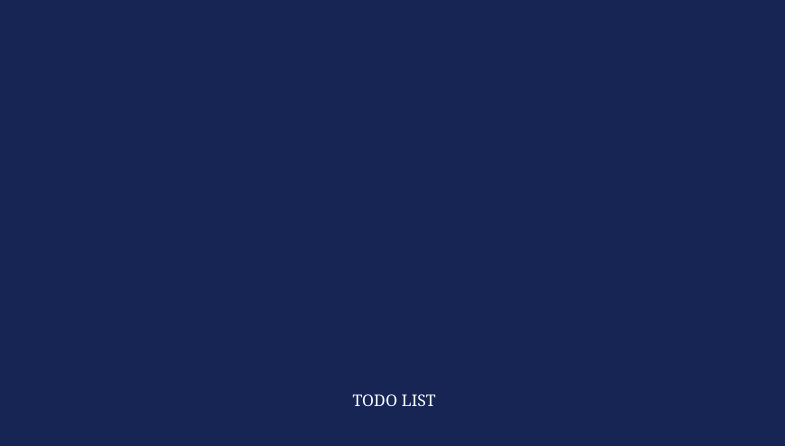
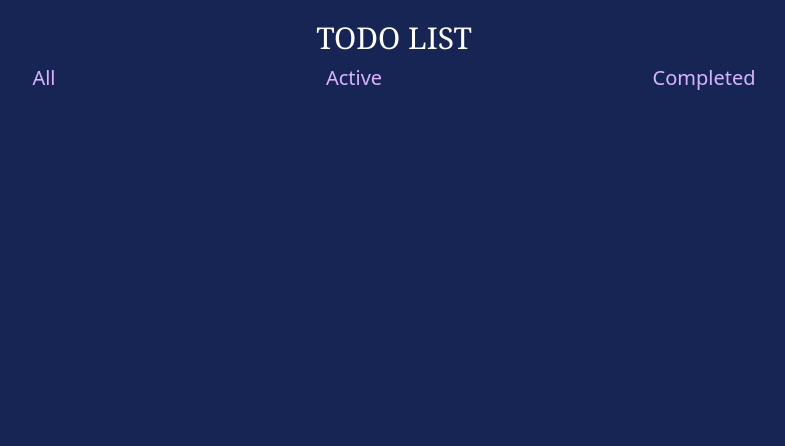
Before and after one commit to faizan619/TypeScript_Tailwind_Projects, a React (Vite) app: page / in a window 1280 px wide. Shown: the top 446 px of the page, without its empty margins (246-1031 px from the left). Built offline with nearby package versions, Linux system fonts and the light colour scheme.

Commit message:
create UI of Todo List

```diff
--- a/src/App.tsx
+++ /dev/null
@@ -1,9 +0,0 @@
-function App() {
-  return (
-    <div className="min-h-[100vh] max-h-[100%] bg-blue-950 flex justify-center items-center">
-      <h1 className="text-white uppercase font-serif">Todo List</h1>
-    </div>
-  )
-}
-
-export default App
--- /dev/null
+++ b/src/Todo-App/App.tsx
@@ -0,0 +1,12 @@
+import Navbar from "./components/Navbar"
+
+function App() {
+    return (
+      <div className="min-h-[100vh] max-h-[100%] bg-blue-950 flex flex-col selection:text-blue-600 selection:underline items-center">
+        <h1 className="text-white uppercase text-3xl mt-5 font-serif">Todo List</h1>
+        <Navbar/>
+      </div>
+    )
+  }
+
+  export default App
--- /dev/null
+++ b/src/Todo-App/components/AddTodo.tsx
@@ -0,0 +1,7 @@
+function AddTodo() {
+  return (
+    <div>AddTodo</div>
+  )
+}
+
+export default AddTodo
--- /dev/null
+++ b/src/Todo-App/components/Navbar.tsx
@@ -0,0 +1,17 @@
+// import { Link } from "react-router-dom"
+
+function Navbar() {
+  return (
+    <nav className="flex justify-evenly p-2 w-[100%] ">
+        {/* <Link to="/" >All</Link>
+        <Link to="/?todos=active">Active</Link>
+        <Link to="/?todos=completed">Active</Link> */}
+        {/* <Link></Link> */}
+        <p className="text-purple-300 text-xl hover:text-white hover:underline"><a href="/">All</a></p>
+        <p className="text-purple-300 text-xl hover:text-white hover:underline"><a href="/?todos=active">Active</a></p>
+        <p className="text-purple-300 text-xl hover:text-white hover:underline"><a href="/?todos=completed">Completed</a></p>
+    </nav>
+  )
+}
+
+export default Navbar
--- a/src/main.tsx
+++ b/src/main.tsx
@@ -1,10 +1,10 @@
 import React from 'react'
 import ReactDOM from 'react-dom/client'
-import App from './App.tsx'
+import TodoApp from './Todo-App/App'
 import './index.css'
 
 ReactDOM.createRoot(document.getElementById('root')!).render(
   <React.StrictMode>
-    <App />
+    <TodoApp />
   </React.StrictMode>,
 )
```
